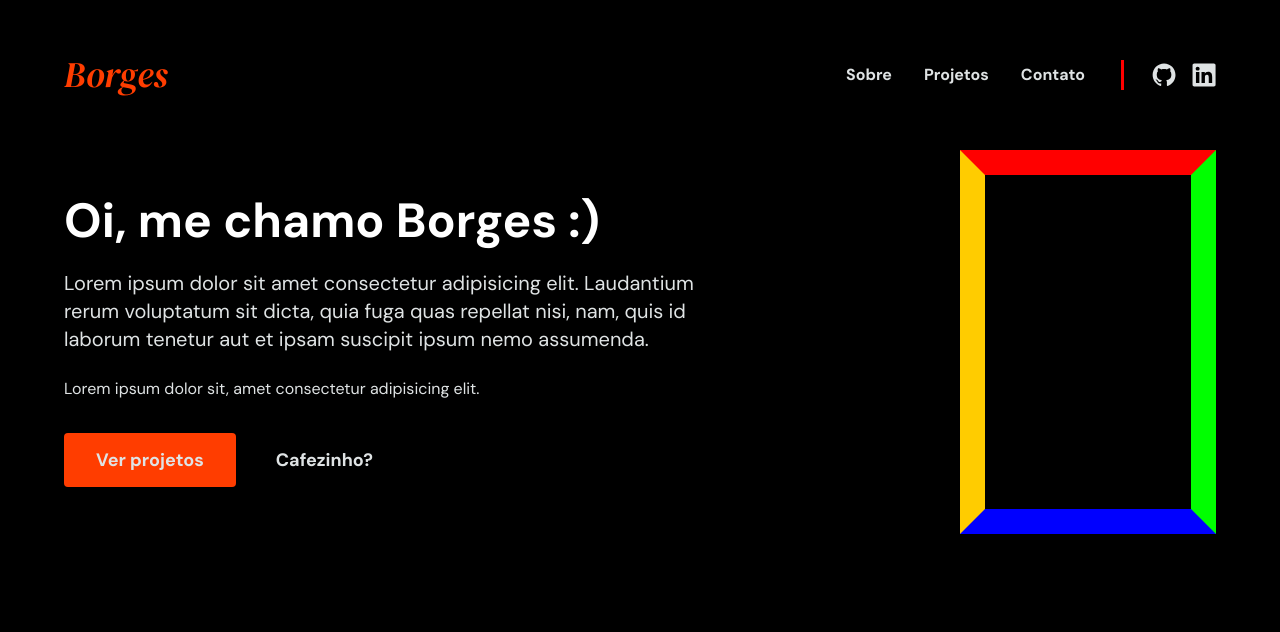
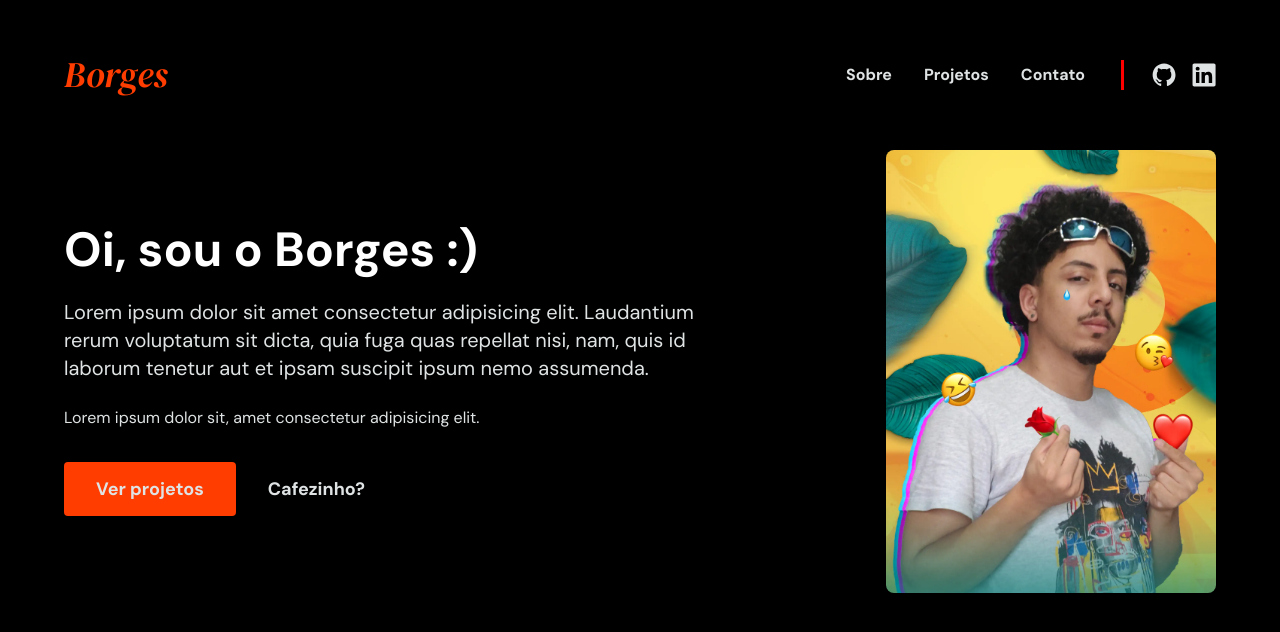
Before and after one commit to okborges/portfolio, a Nuxt app: page / in a window 1280 px wide. Shown: the top 632 px of the page. Built offline with nearby package versions, Linux system fonts and the light colour scheme.

Commit message:
main full responsivo

```diff
--- a/components/Main.vue
+++ b/components/MainPrincipal.vue
@@ -1,28 +1,33 @@
 <template>
   <main class="py-12">
     <div class="flex max-w-6xl mx-auto justify-between items-center">
-      <section class="w-7/12">
-        <h1 class="text-5xl text-white font-bold mb-6">
-          Oi, me chamo Borges :)
+      <section class="md:w-7/12">
+        <h1 class="text-white font-bold mb-6 text-3xl ms:text-4xl md:text-5xl">
+          Oi, sou o Borges :)
         </h1>
-        <p class="text-xl mb-6">
+        <p class="text-xl mb-6 md:pr-6">
           Lorem ipsum dolor sit amet consectetur adipisicing elit. Laudantium
           rerum voluptatum sit dicta, quia fuga quas repellat nisi, nam, quis id
           laborum tenetur aut et ipsam suscipit ipsum nemo assumenda.
         </p>
-        <p class="mb-8">
+        <p class="mb-8 md:pr-6">
           Lorem ipsum dolor sit, amet consectetur adipisicing elit.
         </p>
-        <div>
+        <div class="flex justify-center md:block">
           <button class="btn-projetos">
             <a href="" class="text-lg font-semibold">Ver projetos</a>
           </button>
           <button>
-            <a href="" class="text-lg font-semibold py-8 cafe">Cafezinho?</a>
+            <a href="" class="text-lg font-semibold p-8 cafe">Cafezinho?</a>
           </button>
         </div>
       </section>
-      <div class="tres"></div>
+      <img
+        class="hidden md:block md:rounded-lg"
+        src="/sitezao.webp"
+        alt=""
+        width="330"
+      />
     </div>
   </main>
 </template>
@@ -32,18 +37,10 @@ export default {};
 </script>
 
 <style scoped>
-div.tres {
-  width: 256px;
-  height: 384px;
-  border: 25px solid; /* As 4 bordas sólidas com 25px de espessura */
-  border-color: #f00 #0f0 #00f #fc0; /* cores: topo, direita, inferior, esquerda */
-}
-
 .btn-projetos {
   background-color: #ff3d00;
   padding: 0.8rem 2rem;
   border-radius: 0.25rem;
-  margin-right: 2.5rem;
 }
 .btn-projetos:hover {
   background-color: #dd2c00;
--- /dev/null
+++ b/components/MainSecundaria.vue
@@ -0,0 +1,13 @@
+<template>
+  <h1>testão</h1>
+</template>
+
+<script>
+export default {
+
+}
+</script>
+
+<style>
+
+</style>
--- a/layouts/default.vue
+++ /dev/null
@@ -1,19 +0,0 @@
-<template>
-  <div class="px-8">
-    <TheHeader />
-    <Nuxt />
-    <TheFooter />
-  </div>
-</template>
-
-<script>
-import TheHeader from "~/components/TheHeader.vue";
-import TheFooter from "~/components/TheFooter.vue";
-export default {
-  name: "default",
-  components: {
-    TheHeader,
-    TheFooter,
-  },
-};
-</script>
--- a/pages/index.vue
+++ b/pages/index.vue
@@ -1,12 +1,19 @@
 <template>
-  <div>
-    <Main />
+  <div class="px-8">
+    <TheHeader />
+    <MainPrincipal />
+    <TheFooter />
   </div>
 </template>
 
 <script>
+import MainPrincipal from "~/components/MainPrincipal.vue";
+import MainSecundaria from "~/components/MainSecundaria.vue";
+import TheHeader from "~/components/TheHeader.vue";
+import TheFooter from "~/components/TheFooter.vue";
 export default {
   name: "IndexPage",
+  components: { MainPrincipal, MainSecundaria, TheHeader, TheFooter },
 };
 </script>
 
```
Also changed, not shown: static/sitezao.webp (added).
